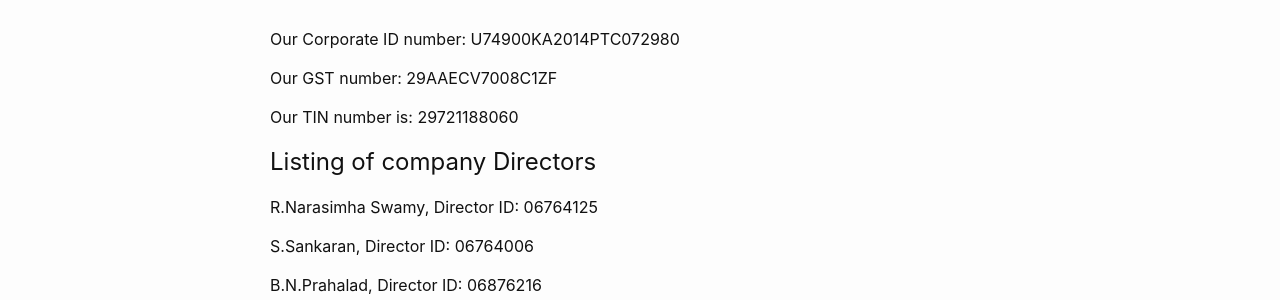
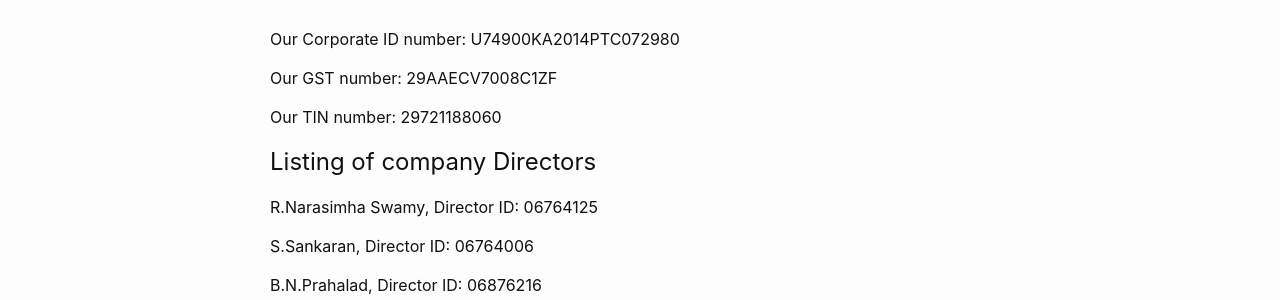
Before and after one commit to VarpasMedia/VarpasMedia.github.io, a Jekyll site: the page built from Credentials.md, in a window 1280 px wide and 900 px high. Shown: the part 189-489 px from the top of the window. Built offline with Jekyll 4.4.1, drawn with Linux system fonts in a browser that asks for light colours; our own code applies the rules of GitHub Pages for plain Markdown files.

```diff
--- a/Credentials.md
+++ b/Credentials.md
@@ -10,7 +10,7 @@ permalink: /Credentials/
 
 <p> Our GST number: 29AAECV7008C1ZF </p>
 
-<p> Our TIN number is: 29721188060 </p>
+<p> Our TIN number: 29721188060 </p>
 
 <h1> Listing of company Directors </h1>
 
```
